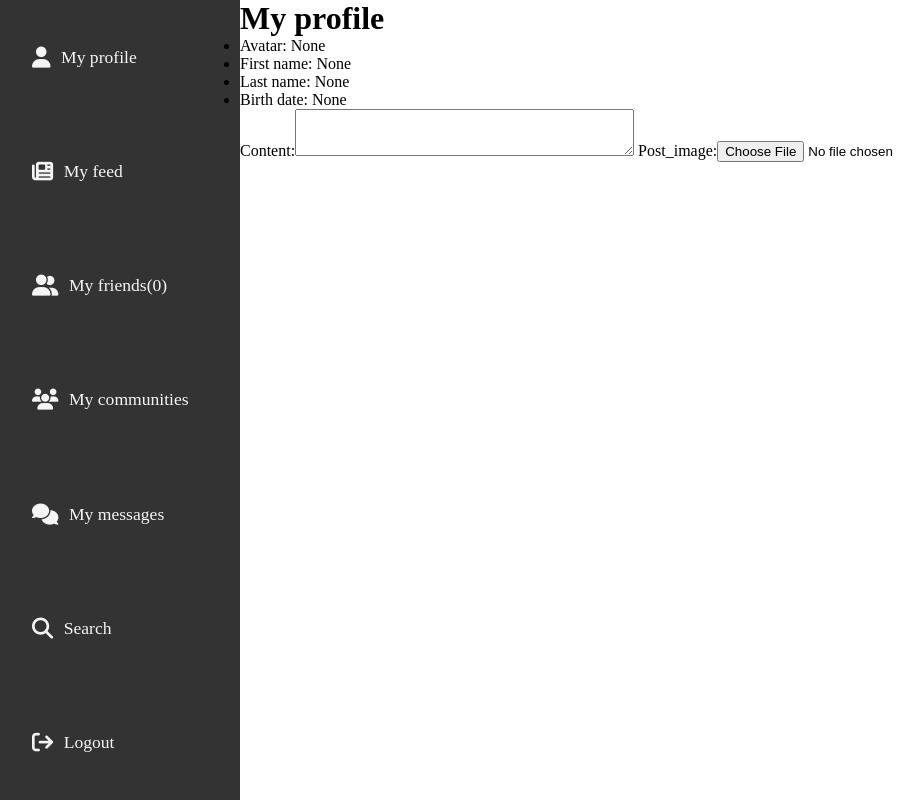
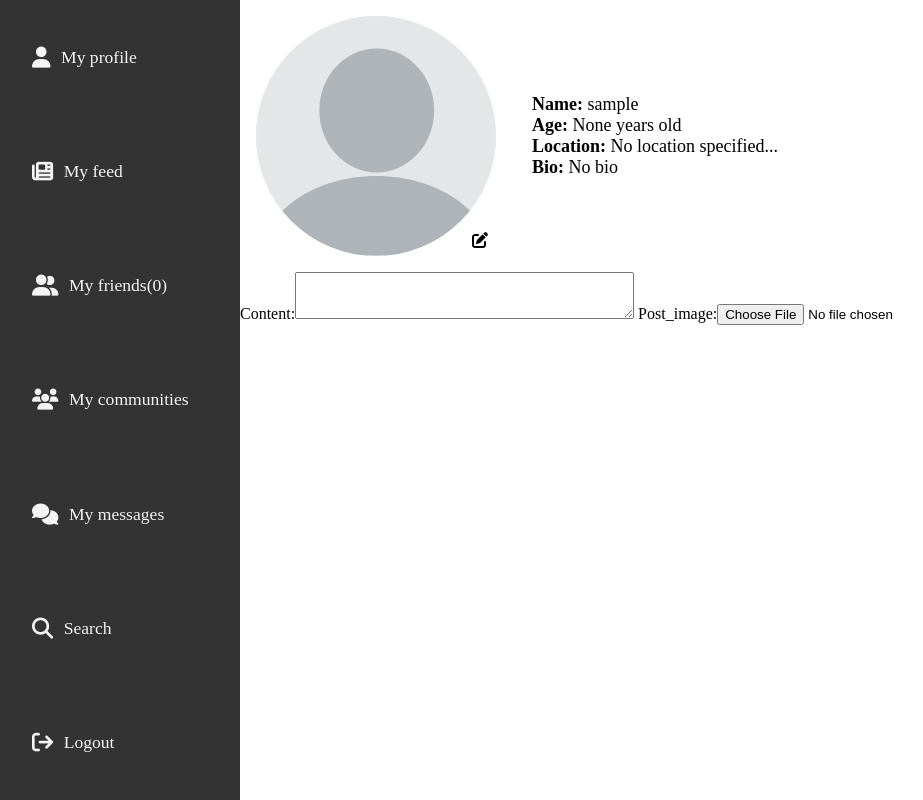
Before and after one commit to lexach91/Django-social-network-PP4, a Django app: page /profiles/my_profile/ in a window 1280 px wide. Shown: the whole page, without its empty margins (0-923 px from the left). Run offline with Django 3.2, Linux system fonts and the light colour scheme; the visitor is signed in with stand-in values (Sample User, id 1); data that the repository does not hold is empty; some libraries are stand-ins or nearby versions.

Commit message:
Add basic styles to profile page

```diff
--- a/profiles/templates/profiles/my_profile.html
+++ b/profiles/templates/profiles/my_profile.html
@@ -1,14 +1,46 @@
 {% extends "base.html" %}
+{% load static %}
 
 {% block content %}
 
-<h1>My profile</h1>
-<ul>
-    <li>Avatar: {{ request.user.profile.avatar }}</li>
-    <li>First name: {{ request.user.profile.first_name }}</li>
-    <li>Last name: {{ request.user.profile.last_name }}</li>
-    <li>Birth date: {{ request.user.profile.birth_date }}</li>
-</ul>
+<div class="profile-container">
+    <div class="profile-info">
+        <div class="avatar-container">
+            {% if user.profile.avatar %}
+                <img src="{{ user.profile.avatar.url }}" alt="avatar" class="avatar">
+            {% else %}
+                <img src="{% static 'images/default_avatar.svg' %}" alt="avatar" class="avatar">
+            {% endif %}
+            <i class="fas fa-edit edit-avatar"></i>
+        </div>
+
+    </div>
+    <div class="profile-bio">
+        <div class="profile-name">
+            <strong>Name: </strong>{{ user.profile }}
+        </div>
+        <div class="profile-age">
+            <strong>Age: </strong>{{ user.profile.age }} years old
+        </div>
+        <div class="profile-location">
+            <strong>Location:</strong>
+            {% if user.profile.location %}
+                Lives in {{ user.profile.location }}
+            {% else %}
+                No location specified...
+            {% endif %}
+        </div>
+        <div class="profile-bio-text">
+            <strong>Bio:</strong>
+            {% if user.profile.bio %}
+                {{ user.profile.bio }}
+            {% else %}
+                No bio
+            {% endif %}
+        </div>
+    </div>
+</div>
+
 
 <form>
     {% csrf_token %}
--- a/static/css/base.css
+++ b/static/css/base.css
@@ -9,6 +9,8 @@
 body {
     padding-left: 15em;
 }
+
+/* ---------------- Navigation -------------------- */
 
 #nav-bar {
     height: 100vh;
@@ -43,3 +45,50 @@ body {
     font-size: 1.2em;
     margin-right: .5em;
 }
+
+/* ---------------- Profile page -------------------- */
+
+.profile-container {
+    /* min-height: 100vh; */
+    width: 100%;
+    display: flex;
+    flex-direction: row;
+    padding: 1em;
+}
+
+.avatar-container {
+    width: 15em;
+    height: 15em;
+    background-color: #f5f5f5;
+    border-radius: 50%;
+    display: flex;
+    align-items: center;
+    justify-content: center;
+    position: relative;
+}
+
+.avatar-container img {
+    width: 100%;
+    height: 100%;
+    border-radius: 50%;
+}
+
+.edit-avatar {
+    position: absolute;
+    bottom: 0;
+    right: 0;
+    width: 2em;
+    height: 2em;
+    padding: .5em;
+    z-index: 10;
+}
+
+.profile-bio {
+    width: 100%;
+    display: flex;
+    flex-direction: column;
+    justify-content: center;
+    align-items: left;
+    padding-left: 2em;
+    font-size: large;
+}
--- a/templates/base.html
+++ b/templates/base.html
@@ -1,6 +1,6 @@
-{% load static %}
 
 <!DOCTYPE html>
+{% load static %}
 <html lang="en">
 <head>
     {% block meta %}
```
Also changed, not shown: profiles/migrations/0003_auto_20220404_0959.py (added).
